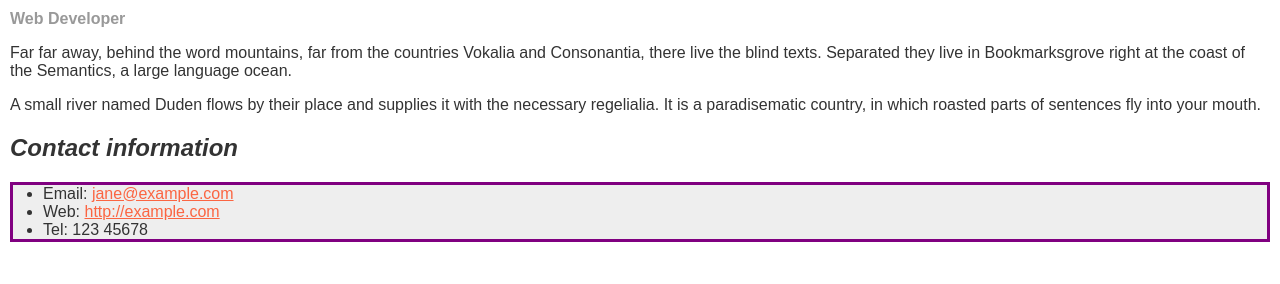
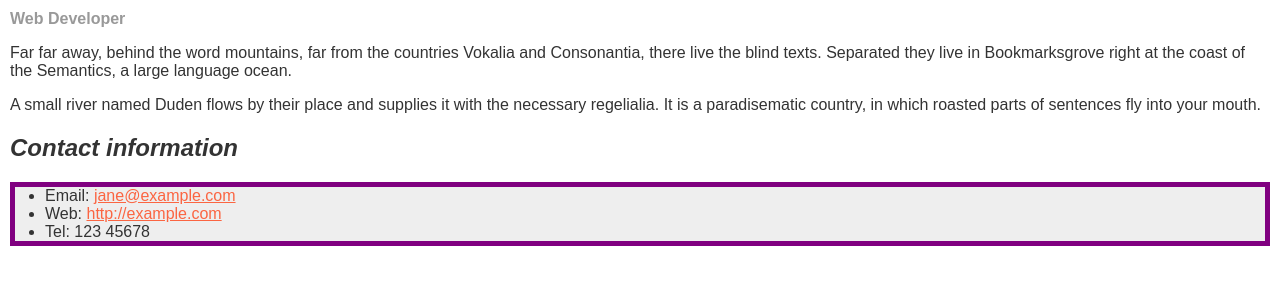
Before and after one commit to WarrenGoodellV/WarrenGoodellV.github.io, a plain HTML site: page ica/ICA4_WarrenGoodell.html in a window 1280 px wide. Shown: the part 96-380 px from the top of the page. Drawn offline with Linux system fonts and the light colour scheme.

Commit message:
Update ICA4.css

```diff
--- a/CSS/ICA4.css
+++ b/CSS/ICA4.css
@@ -20,8 +20,7 @@ body {
 
   ul {
     background-color:  #eeeeee;
-    border-style: solid;
-    border-color: purple;
+    border:5px solid purple;
     padding-left:30px;
     padding-right:30px;
   }
```
